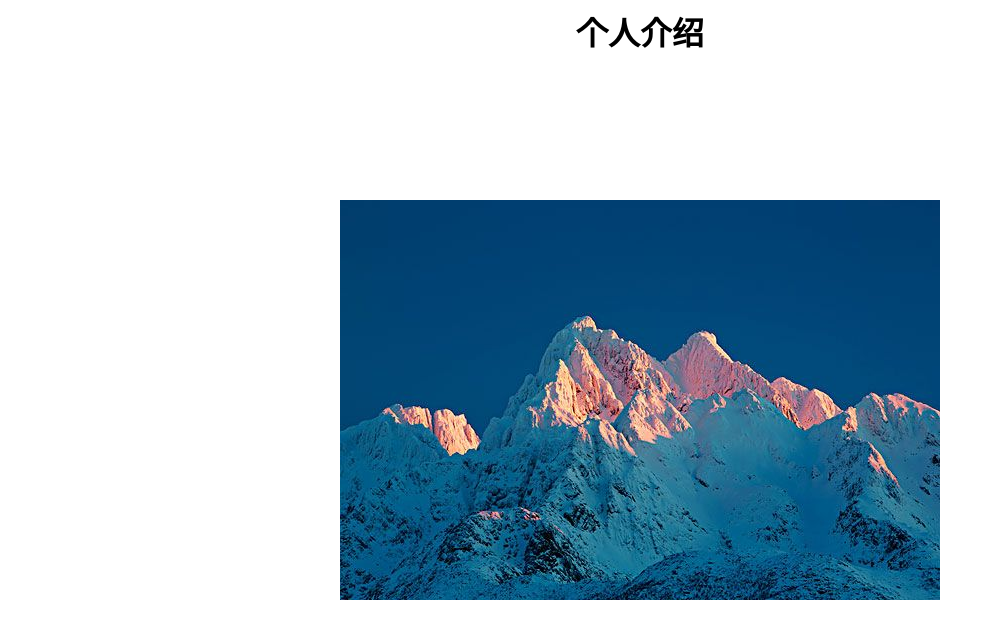
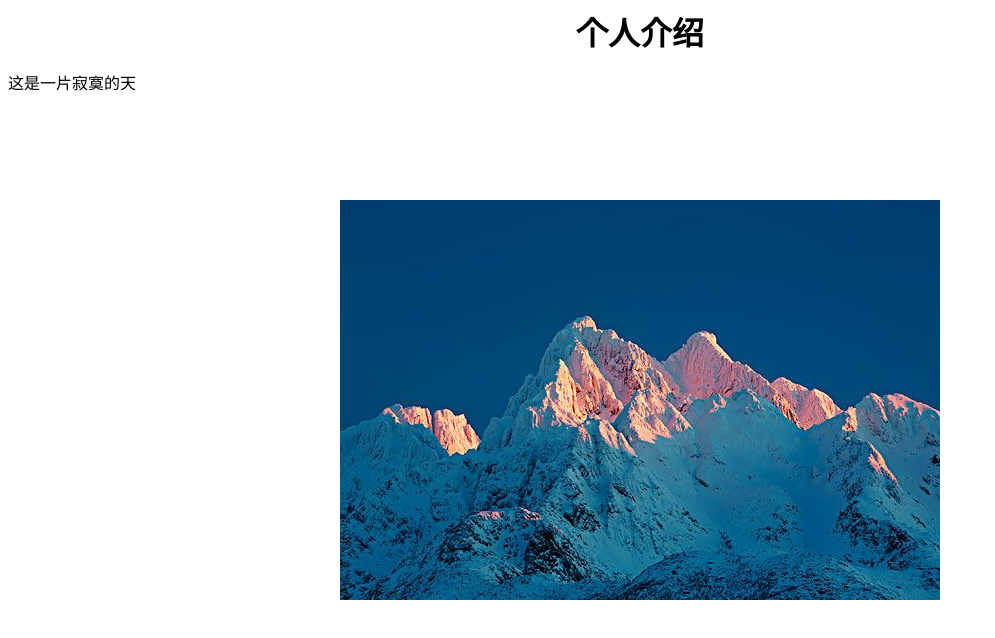
Before and after one commit to xiangwei2019/xiangwei2019.github.io, a plain HTML site: page index.html in a window 1280 px wide. Shown: the whole page, without its empty margins (0-995 px from the left). Drawn offline with Linux system fonts and the light colour scheme.

Commit message:
寂寞的天

```diff
--- a/index.html
+++ b/index.html
@@ -22,5 +22,6 @@
 <body>
     <h1>个人介绍</h1>
     <img src="./3a6b20f598374b4b535b8ec1d5ae3295.jpg" alt="">
+    <p>这是一片寂寞的天</p>
 </body>
 </html>
```
